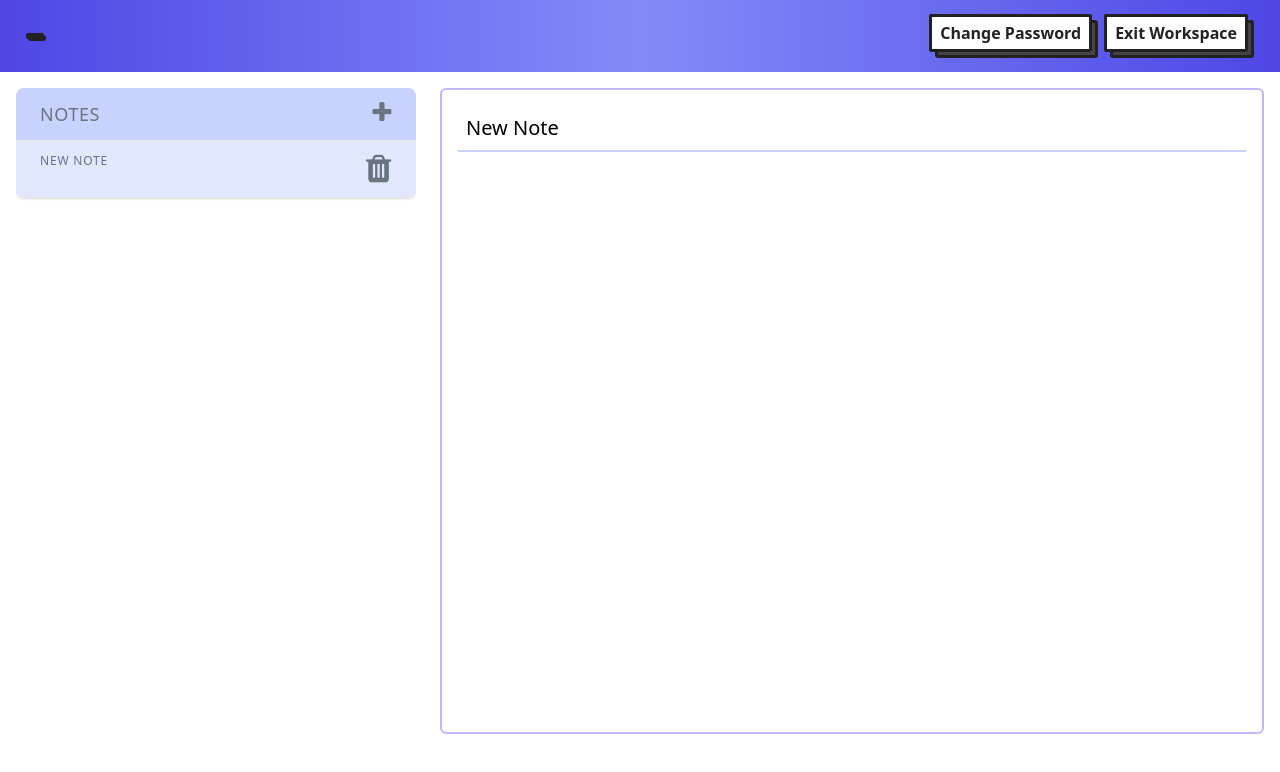
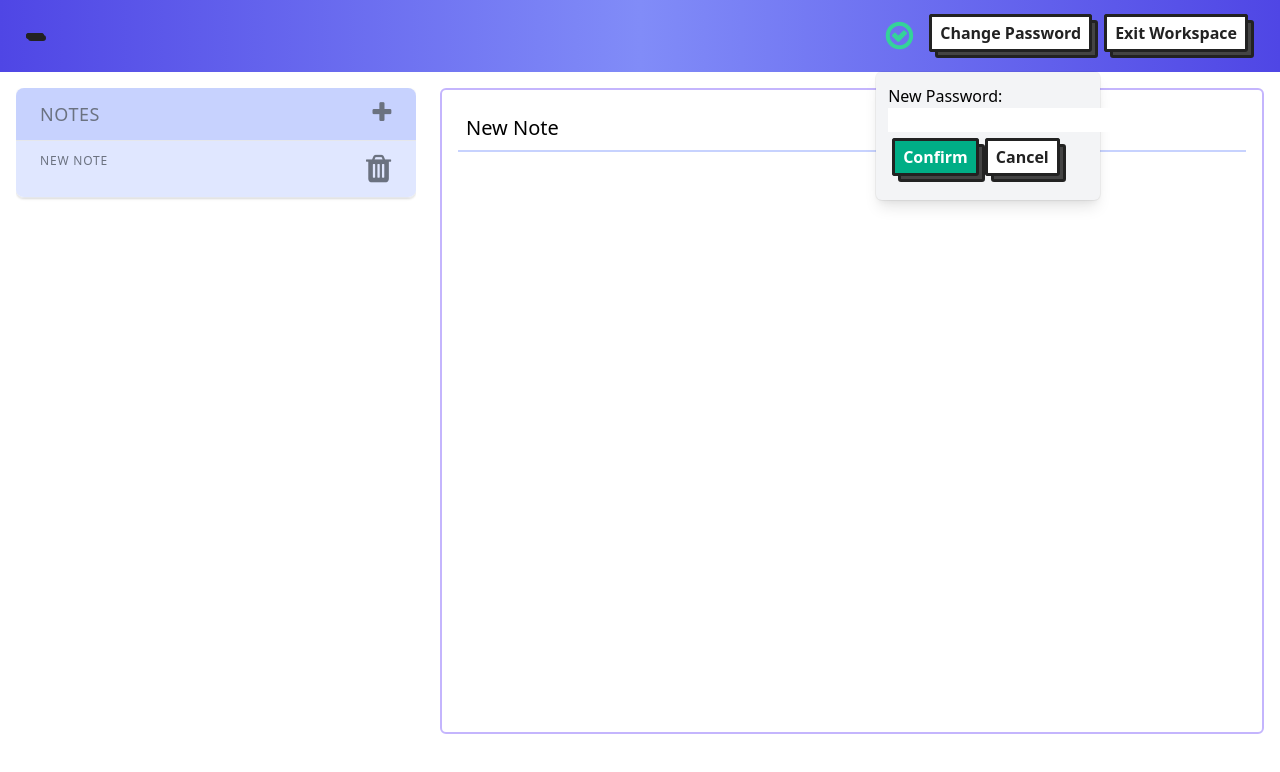
Before and after one commit to tanayvk/legendary-eagle, a React (Create React App) app: page /workspace in a window 1280 px wide. Both pictures are taken after a click on the link "Change Password". Shown: the top 772 px of the page. Built offline with nearby package versions, Linux system fonts and the light colour scheme.

Commit message:
Implement Change Password and Exit Workspace buttons

```diff
--- a/package.json
+++ b/package.json
@@ -3,6 +3,7 @@
   "version": "0.1.0",
   "private": true,
   "dependencies": {
+    "@popperjs/core": "^2.6.0",
     "@testing-library/jest-dom": "^5.11.9",
     "@testing-library/react": "^11.2.5",
     "@testing-library/user-event": "^12.6.3",
@@ -14,6 +15,7 @@
     "react": "^17.0.1",
     "react-dom": "^17.0.1",
     "react-markdown": "^5.0.3",
+    "react-popper": "^2.2.4",
     "react-router-dom": "^5.2.0",
     "react-scripts": "4.0.2",
     "sweetalert2": "^10.14.1",
--- a/src/components/Header.js
+++ b/src/components/Header.js
@@ -1,7 +1,68 @@
 import React from "react";
 import ReactDOM from "react-dom";
+import axios from "axios";
+import { API_URL } from "../utils/constants";
+import { useHistory } from "react-router";
+import { computeHash } from "../utils/utils.js";
 
-function Header(props) {
+class Header extends React.Component {
+  constructor(props) {
+    super(props);
+    this.state = {};
+    this.state.changingPassword = false;
+    this.state.newPassword = "";
+    this.state.loading = false;
+  }
+
+  renderChangePassword() {
+    return (
+      <div class="origin-top-right absolute right-0 mt-2 w-56 rounded-md shadow-lg bg-gray-100 p-3 ring-1 ring-black ring-opacity-5">
+        <p>New Password:</p>
+        <input
+          type="text"
+          value={this.state.newPassword}
+          onChange={(e) => {
+            this.setState({ newPassword: e.target.value });
+          }}
+        />
+        <button
+          class="blocks accent float-left"
+          onClick={(e) => {
+            this.setState({ changingPassword: false, loading: true });
+            const newPasswordHash = computeHash(this.state.newPassword);
+            axios
+              .post(API_URL + "save", {
+                workspaceName: localStorage.getItem("workspaceName"),
+                passwordHash: localStorage.getItem("passwordToken"),
+                workspaceContent: "",
+                newPasswordHash: newPasswordHash,
+              })
+              .then((response) => {
+                localStorage.setItem("passwordToken", newPasswordHash);
+              })
+              .catch((err) => {
+                console.log(err);
+              })
+              .then(() => {
+                this.setState({ loading: false });
+              });
+          }}
+        >
+          Confirm
+        </button>
+        <button
+          class="blocks "
+          onClick={(e) => {
+            this.setState({ changingPassword: false });
+          }}
+        >
+          Cancel
+        </button>
+      </div>
+    );
+  }
+
+  render() {
     return (
       <div class="p-0 bg-gradient-to-r from-indigo-600 via-indigo-400 to-indigo-600">
         <nav class="flex items-center justify-between flex-wrap bg-teal px-6 py-2">
@@ -16,13 +77,37 @@ function Header(props) {
                 </span>
               </div>
             </div>
+            <div class="px-3">
+              {this.state.loading ? (
+                <i class="fa fa-2x text-red-400 fa-circle-o-notch fa-spin"></i>
+              ) : (
+                <i class="fa fa-2x text-green-400 fa-check-circle-o"></i>
+              )}
+            </div>
             <div class="">
-            <a class="blocks " onClick={() => {}}>
+              <div class="block relative">
+                <a
+                  class="blocks"
+                  onClick={(e) => {
+                    this.setState((state) => {
+                      return { changingPassword: !state.changingPassword };
+                    });
+                  }}
+                >
                   Change Password
                 </a>
+                {this.state.changingPassword && this.renderChangePassword()}
+              </div>
             </div>
             <div>
-            <a href="#" class=" blocks">
+              <a
+                class=" blocks"
+                onClick={(e) => {
+                  localStorage.removeItem("workspaceName");
+                  localStorage.removeItem("passwordToken");
+                  this.props.history.push("/");
+                }}
+              >
                 Exit Workspace
               </a>
             </div>
@@ -31,5 +116,6 @@ function Header(props) {
       </div>
     );
   }
+}
 
 export default Header;
--- a/src/components/Workspace.js
+++ b/src/components/Workspace.js
@@ -141,7 +141,7 @@ class Workspace extends React.Component {
   render() {
     return (
       <div class="h-screen ">
-        <Header />
+        <Header history={this.props.history} />
         <div class=" items-center justify-center ">
           <div>
             <div class="md:grid md:grid-cols-3 md:gap-6 m-4">
```
Also changed, not shown: 2 other files (tests, documents, lock files or other folders). Lines whose indentation alone changed are shown as unchanged.
